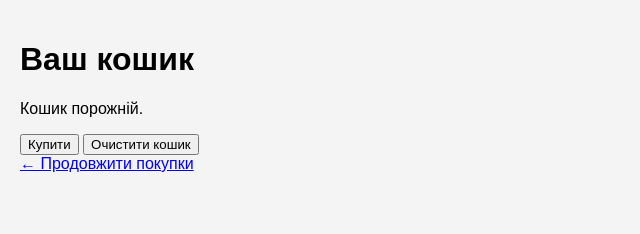
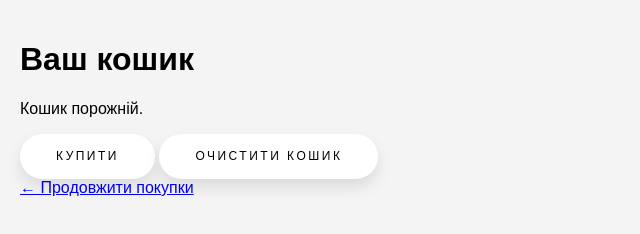
Before and after one commit to olena-potapenko/impress, a plain HTML site: page cart.html in a window 1280 px wide. Shown: the whole page, without its empty margins (0-640 px from the left). Drawn offline with Linux system fonts and the light colour scheme.

Commit message:
,czj.ksb

```diff
--- a/style.css
+++ b/style.css
@@ -48,3 +48,30 @@ body {
   margin-bottom: 10px;
   padding: 10px;
 }
+/* From Uiverse.io by cssbuttons-io */
+button {
+  padding: 1.3em 3em;
+  font-size: 12px;
+  text-transform: uppercase;
+  letter-spacing: 2.5px;
+  font-weight: 500;
+  color: #000;
+  background-color: #fff;
+  border: none;
+  border-radius: 45px;
+  box-shadow: 0px 8px 15px rgba(0, 0, 0, 0.1);
+  transition: all 0.3s ease 0s;
+  cursor: pointer;
+  outline: none;
+}
+
+button:hover {
+  background-color: #23c483;
+  box-shadow: 0px 15px 20px rgba(46, 229, 157, 0.4);
+  color: #fff;
+  transform: translateY(-7px);
+}
+
+button:active {
+  transform: translateY(-1px);
+}
```
